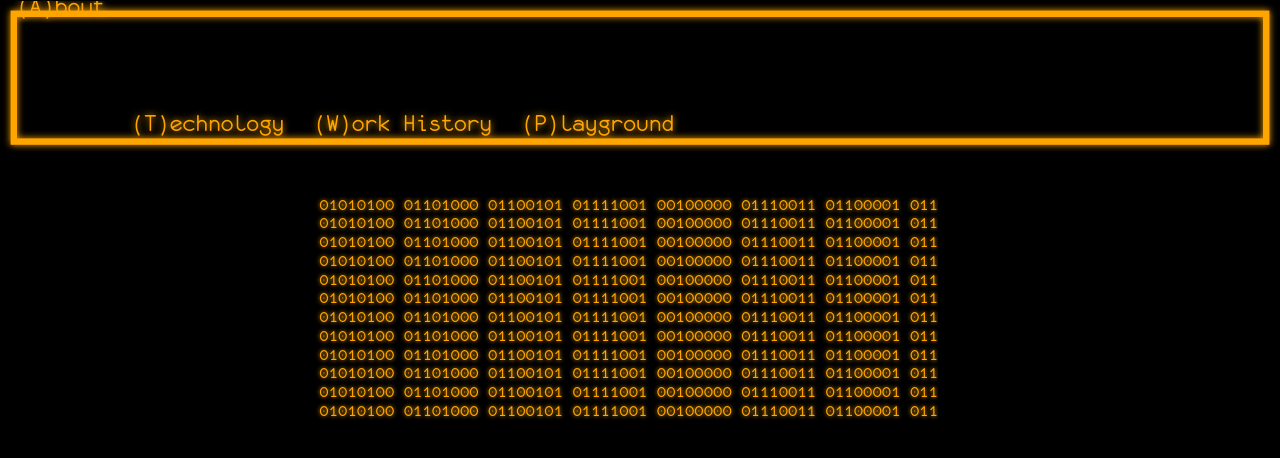
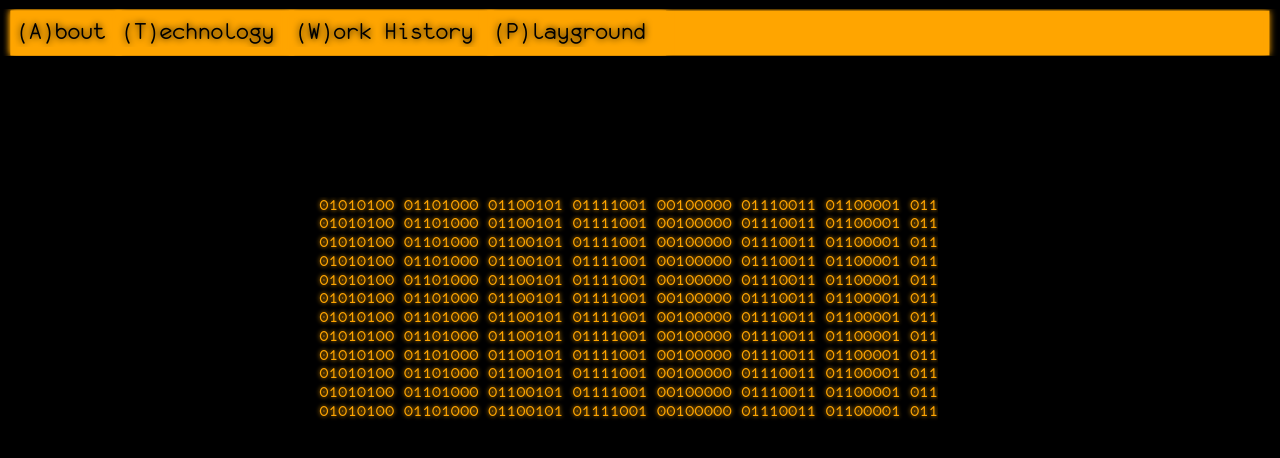
Before and after one commit to RandomAnomaly/terminal-portfolio, a website: page app/views/app.html in a window 1280 px wide. Drawn offline with nearby package versions, Linux system fonts and the light colour scheme.

Commit message:
Fixed up the navbar

```diff
--- a/app/styles/terminalStyles.css
+++ b/app/styles/terminalStyles.css
@@ -8,25 +8,25 @@ svg {
 }
 
 .terminalButtonIdle  rect{
-    fill: none;
+    fill: orange;
 
 }
 
 .terminalButtonIdle text {
-    fill: orange;
+    fill: black;
 }
 
 
 .terminalButtonActive rect {
+    fill: black;
+}
+
+.terminalButtonActive text {
     fill: orange;
 }
 
-.terminalButtonActive text {
-    fill: black;
-}
-
 .navbar g rect {
-    stroke: none;
+    /*stroke: none;*/
 }
 
 #backgroundText text {
--- a/app/views/navbar.html
+++ b/app/views/navbar.html
@@ -1,6 +1,6 @@
-<div>
+<div ng-controller="portfolioController">
     <svg width="100%" height="100%" viewBox="0 0 100 12">
-        <rect x="1" y="1" width="98" height="10" fill="none" stroke="orange" onclick="console.log('click!');" filter="url(#glow)"
+        <rect x="1" y="1" width="98" height="3" fill="{{color}}" stroke="{{color}}" onclick="console.log('click!');" filter="url(#glow)"
         />
         <!--<rect x="1" y="8" width="98" height="3" fill="none" stroke="orange" />-->
 
@@ -8,25 +8,25 @@
         <g class="navbar">
             <g class="terminalButtonIdle" ng-class="{ terminalButtonActive: hover0 }" ng-mouseenter="hover0 = true" ng-mouseleave="hover0 = false">
                 <rect x="1" y="1" width="8.2" height="3" fill="none" stroke="orange" filter="url(#glow)" />
-                <text x="1.2" y="1" font-family="monospace" fill="orange" font-size="2" filter="url(#glow)">(A)bout</text>
+                <text x="1.2" y="3" font-family="monospace" fill=""orange"" font-size="2" filter="url(#glow)">(A)bout</text>
             </g>
 
-            <g transform="translate(9,0)" class="terminalButtonIdle" ng-class="{ terminalButtonActive: hover1 }" ng-mouseenter="hover1 = true"
+            <g transform="translate(8.2,0)" class="terminalButtonIdle" ng-class="{ terminalButtonActive: hover1 }" ng-mouseenter="hover1 = true"
                 ng-mouseleave="hover1 = false">
-                <rect x="1" y="8" width="13.5" height="3" fill="none" stroke="orange" filter="url(#glow)" />
-                <text x="1.2" y="10.2" font-family="monospace" fill="orange" font-size="2" filter="url(#glow)">(T)echnology</text>
+                <rect x="1" y="1" width="13.5" height="3" fill="none" stroke="orange" filter="url(#glow)" />
+                <text x="1.2" y="3" font-family="monospace" fill="orange" font-size="2" filter="url(#glow)">(T)echnology</text>
             </g>
 
-            <g transform="translate(23.25,0)" class="terminalButtonIdle" ng-class="{ terminalButtonActive: hover2 }" ng-mouseenter="hover2 = true"
+            <g transform="translate(21.8,0)" class="terminalButtonIdle" ng-class="{ terminalButtonActive: hover2 }" ng-mouseenter="hover2 = true"
                 ng-mouseleave="hover2 = false">
-                <rect x="1" y="8" width="15.5" height="3" fill="none" stroke="orange" filter="url(#glow)" />
-                <text x="1.2" y="10.2" font-family="monospace" fill="orange" font-size="2" filter="url(#glow)">(W)ork History</text>
+                <rect x="1" y="1" width="15.5" height="3" fill="none" stroke="orange" filter="url(#glow)" />
+                <text x="1.2" y="3" font-family="monospace" fill="orange" font-size="2" filter="url(#glow)">(W)ork History</text>
             </g>
 
-            <g transform="translate(39.5,0)" class="terminalButtonIdle" ng-class="{ terminalButtonActive: hover3 }" ng-mouseenter="hover3 = true"
+            <g transform="translate(37.3,0)" class="terminalButtonIdle" ng-class="{ terminalButtonActive: hover3 }" ng-mouseenter="hover3 = true"
                 ng-mouseleave="hover3 = false">
-                <rect x="1" y="8" width="13.5" height="3" fill="none" stroke="orange" filter="url(#glow)" />
-                <text x="1.2" y="10.2" font-family="monospace" fill="orange" font-size="2" filter="url(#glow)">(P)layground</text>
+                <rect x="1" y="1" width="13.5" height="3" fill="none" stroke="orange" filter="url(#glow)" />
+                <text x="1.2" y="3" font-family="monospace" fill="orange" font-size="2" filter="url(#glow)">(P)layground</text>
             </g>
 
 
```
